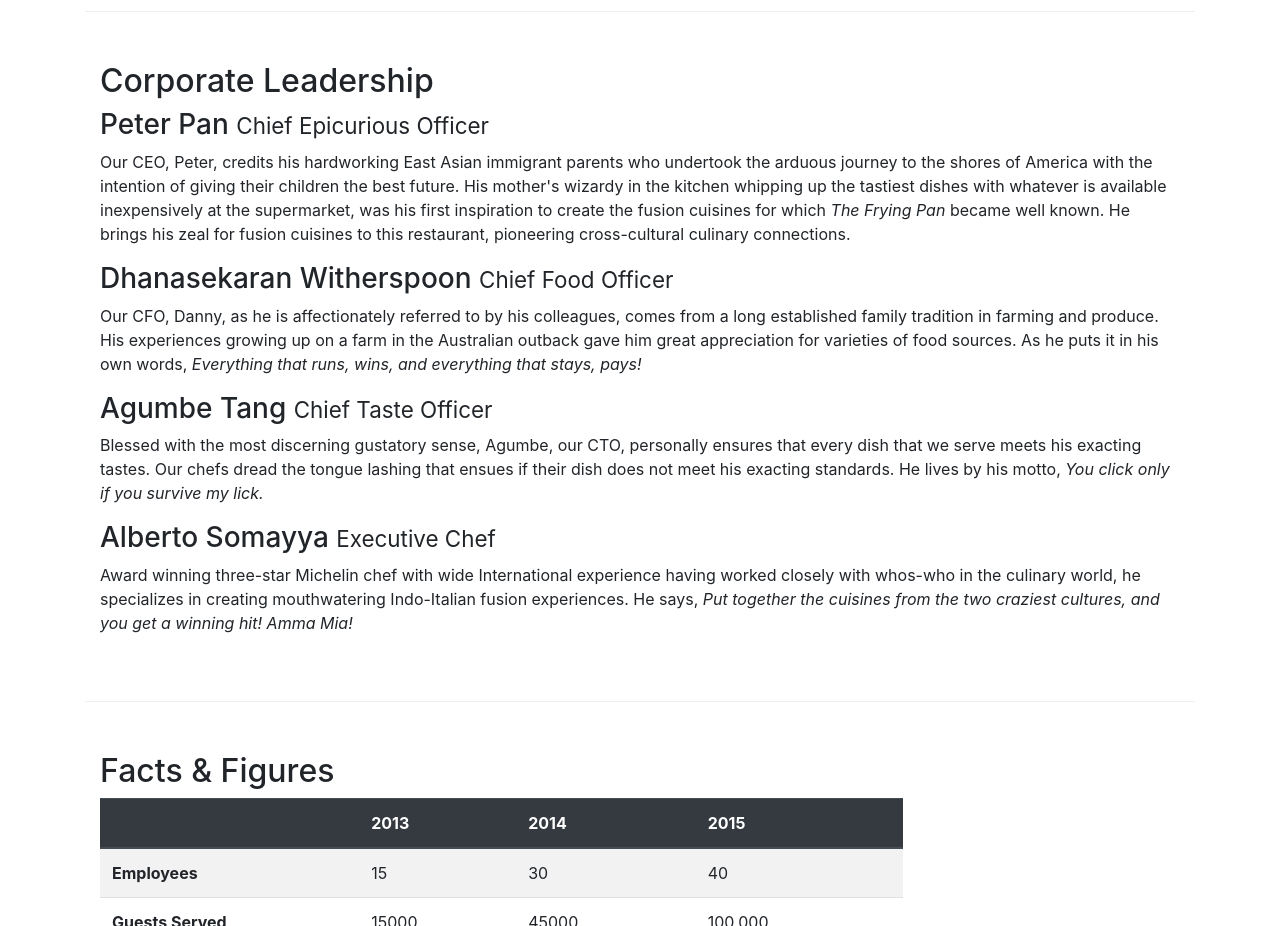
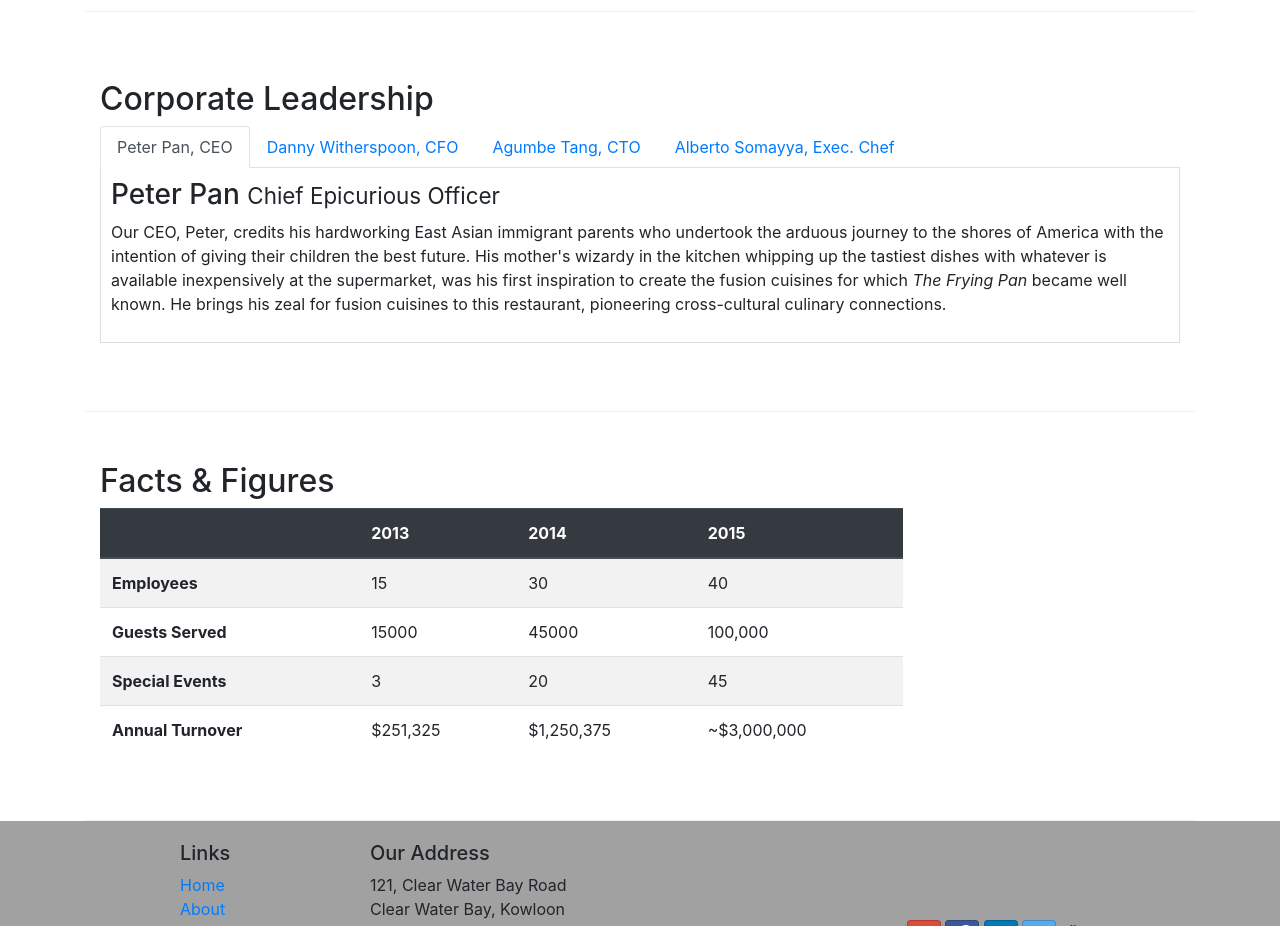
Before and after one commit to GiuntaG/GIT, a website: page Confusion/Bootstrap4/conFusion/aboutus.html in a window 1280 px wide. Shown: the part 960-1886 px from the top of the page. Drawn offline with nearby package versions, Linux system fonts and the light colour scheme.

Commit message:
Agregado de tabls

```diff
--- a/Confusion/Bootstrap4/conFusion/aboutus.html
+++ b/Confusion/Bootstrap4/conFusion/aboutus.html
@@ -12,10 +12,15 @@
     <link rel="stylesheet" href="css/style.css">
     <link rel="stylesheet" href="node_modules/font-awesome/css/font-awesome.min.css">
     <link rel="stylesheet" href="node_modules/bootstrap-social/bootstrap-social.css">
+
+    <!-- Bootstrap CSS -->
+    <link rel="javascript" href="node_modules/bootstrap/dist/js/bootstrap.min.js">
+
     <title>Ristorante Con Fusion: About Us</title>
 </head>
 
 <body>
+
     <nav class="navbar navbar-dark navbar-expand-sm fixed-top">
         <div class="container">
             <button class="navbar-toggler" type="button" data-toggle="collapse" data-target="#Navbar">
@@ -99,14 +104,45 @@
         <div class="row row-content align-items-center">
             <div class="col-12 ">
                 <h2>Corporate Leadership</h2>
+
+                <ul class="nav nav-tabs">
+                    <li class="nav-item">
+                      <a class="nav-link active" href="#peter"
+                        role="tab" data-toggle="tab">Peter Pan, CEO</a>
+                    </li>
+                    <li class="nav-item">
+                      <a class="nav-link" href="#danny" role="tab"
+                        data-toggle="tab">Danny Witherspoon, CFO</a>
+                    </li>
+                    <li class="nav-item">
+                      <a class="nav-link" href="#agumbe"role="tab"
+                        data-toggle="tab">Agumbe Tang, CTO</a>
+                    </li>
+                    <li class="nav-item">
+                      <a class="nav-link" href="#alberto" role="tab"
+                        data-toggle="tab">Alberto Somayya, Exec. Chef</a>
+                    </li>
+                </ul>
+                <div class="tab-content">
+                    <div role="tabpanel" class="tab-pane fade show active" id="peter">
                         <h3>Peter Pan <small>Chief Epicurious Officer</small></h3>
                         <p class="d-none d-sm-block">Our CEO, Peter, credits his hardworking East Asian immigrant parents who undertook the arduous journey to the shores of America with the intention of giving their children the best future. His mother's wizardy in the kitchen whipping up the tastiest dishes with whatever is available inexpensively at the supermarket, was his first inspiration to create the fusion cuisines for which <em>The Frying Pan</em> became well known. He brings his zeal for fusion cuisines to this restaurant, pioneering cross-cultural culinary connections.</p>
+                    </div>
+
+
+                    <div role="tabpanel" class="tab-pane fade" id="danny">
                         <h3>Dhanasekaran Witherspoon <small>Chief Food Officer</small></h3>
                         <p class="d-none d-sm-block">Our CFO, Danny, as he is affectionately referred to by his colleagues, comes from a long established family tradition in farming and produce. His experiences growing up on a farm in the Australian outback gave him great appreciation for varieties of food sources. As he puts it in his own words, <em>Everything that runs, wins, and everything that stays, pays!</em></p>
+                    </div>
+                    <div role="tabpanel" class="tab-pane fade" id="agumbe">
                         <h3>Agumbe Tang <small>Chief Taste Officer</small></h3>
                         <p class="d-none d-sm-block">Blessed with the most discerning gustatory sense, Agumbe, our CTO, personally ensures that every dish that we serve meets his exacting tastes. Our chefs dread the tongue lashing that ensues if their dish does not meet his exacting standards. He lives by his motto, <em>You click only if you survive my lick.</em></p>
+                    </div>
+                    <div role="tabpanel" class="tab-pane fade" id="alberto">
                         <h3>Alberto Somayya <small>Executive Chef</small></h3>
                         <p class="d-none d-sm-block">Award winning three-star Michelin chef with wide International experience having worked closely with whos-who in the culinary world, he specializes in creating mouthwatering Indo-Italian fusion experiences. He says, <em>Put together the cuisines from the two craziest cultures, and you get a winning hit! Amma Mia!</em></p>
+                    </div>
+                </div>
             </div>
        </div>
 
@@ -201,6 +237,9 @@
         </div>
     </footer>
 
+    <script	src="node_modules/jquery/dist/jquery.min.js"></script>
+    <script	src="node_modules/tether/dist/js/tether.min.js"></script>
+    <script	src="node_modules/bootstrap/dist/js/bootstrap.min.js"></script>
 </body>
 
 </html>
--- a/Confusion/Bootstrap4/conFusion/css/style.css
+++ b/Confusion/Bootstrap4/conFusion/css/style.css
@@ -37,3 +37,10 @@ body{
 .navbar-dark{
     background: #020068;
 }
+
+.tab-content {
+    border-left: 1px solid #ddd;
+    border-right: 1px solid #ddd;
+    border-bottom: 1px solid #ddd;
+    padding: 10px;
+}
```
Lines whose indentation alone changed are shown as unchanged.
